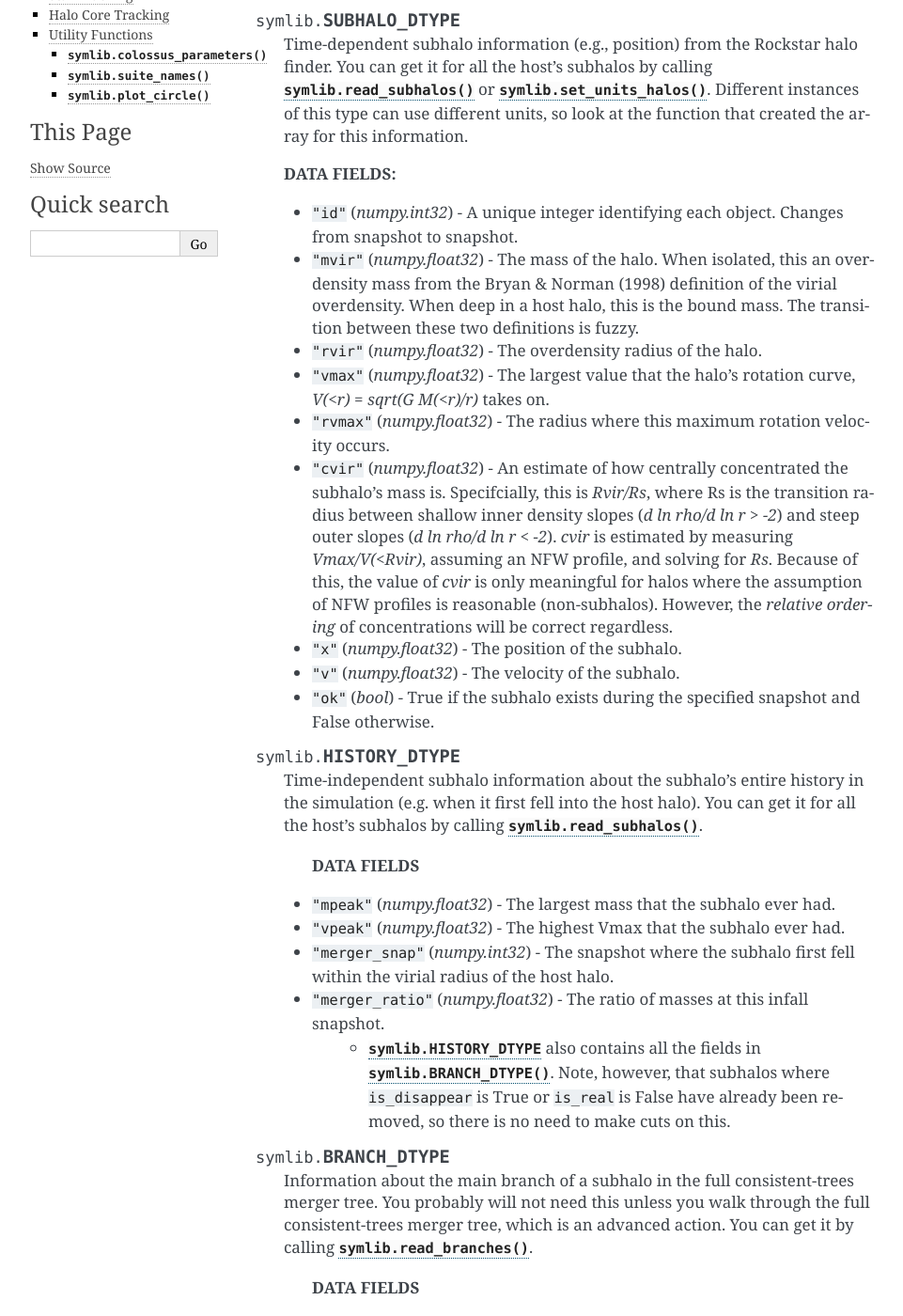
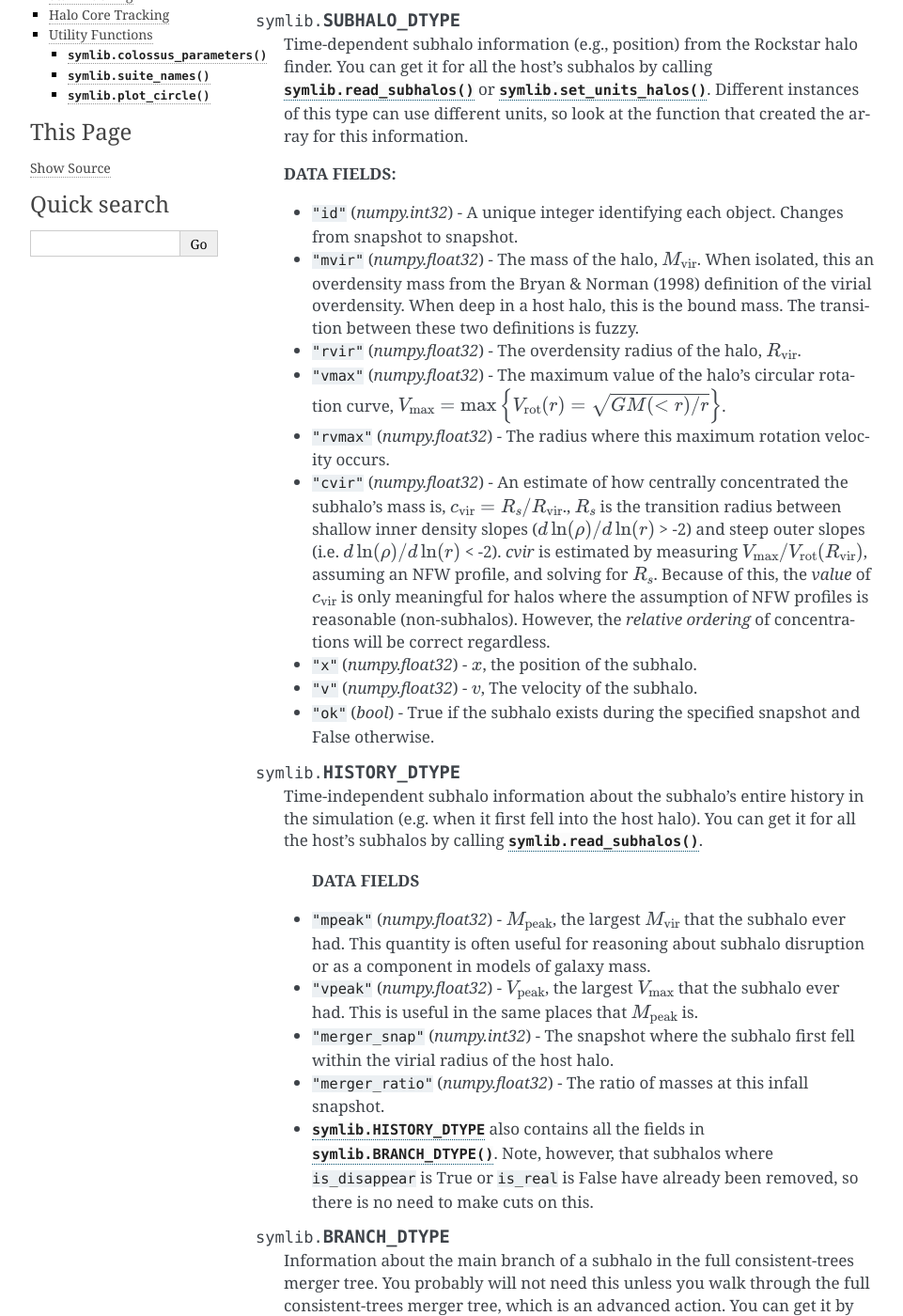
Before and after one commit to phil-mansfield/symphony, a Sphinx documentation site: the page built from docs/source/symlib_documentation.rst, in a window 1280 px wide and 1400 px high, scrolled down 478 px. Shown: the whole window at 94% size, without its empty margins (148-1109 px from the left). Built offline with Sphinx 7.4.7, drawn with Linux system fonts in a browser that asks for light colours; some of the changed text lies outside the part shown.

Commit message:
Updated math mode stuff.

```diff
--- a/docs/source/symlib_documentation.rst
+++ b/docs/source/symlib_documentation.rst
@@ -19,13 +19,13 @@ Datatypes
     **DATA FIELDS:**
 
     * ``"id"`` (*numpy.int32*) - A unique integer identifying each object. Changes from snapshot to snapshot.
-    * ``"mvir"``  (*numpy.float32*) - The mass of the halo. When isolated, this an overdensity mass from the Bryan & Norman (1998) definition of the virial overdensity. When deep in a host halo, this is the bound mass. The transition between these two definitions is fuzzy.
-    * ``"rvir"`` (*numpy.float32*) - The overdensity radius of the halo.
-    * ``"vmax"`` (*numpy.float32*) - The largest value that the halo's rotation curve, *V(<r) = sqrt(G M(<r)/r)* takes on.
+    * ``"mvir"``  (*numpy.float32*) - The mass of the halo, :math:`M_{\rm vir}`. When isolated, this an overdensity mass from the Bryan & Norman (1998) definition of the virial overdensity. When deep in a host halo, this is the bound mass. The transition between these two definitions is fuzzy.
+    * ``"rvir"`` (*numpy.float32*) - The overdensity radius of the halo, :math:`R_{\rm vir}`.
+    * ``"vmax"`` (*numpy.float32*) - The maximum value of the halo's circular rotation curve, :math:`V_{\rm max} = {\rm max}\left\{V_{\rm rot}(r) = \sqrt{G M(<r)/r}\right\}`.
     * ``"rvmax"`` (*numpy.float32*) - The radius where this maximum rotation velocity occurs.
-    * ``"cvir"`` (*numpy.float32*) - An estimate of how centrally concentrated the subhalo's mass is. Specifcially, this is *Rvir/Rs*, where Rs is the transition radius between shallow inner density slopes (*d ln rho/d ln r > -2*) and steep outer slopes (*d ln rho/d ln r < -2*). *cvir* is estimated  by measuring *Vmax/V(<Rvir)*, assuming an NFW profile, and solving for *Rs*. Because of this, the value of *cvir* is only meaningful for halos where the assumption of NFW profiles is reasonable (non-subhalos). However, the *relative ordering* of concentrations will be correct regardless.
-    * ``"x"`` (*numpy.float32*) - The position of the subhalo.
-    * ``"v"`` (*numpy.float32*) - The velocity of the subhalo.
+    * ``"cvir"`` (*numpy.float32*) - An estimate of how centrally concentrated the subhalo's mass is, :math:`c_{\rm vir}=R_s/R_{\rm vir}`., :math:`R_s` is the transition radius between shallow inner density slopes (:math:`d \ln(\rho)/d \ln(r)` > -2) and steep outer slopes (i.e. :math:`d \ln(\rho)/d \ln(r)` < -2). *cvir* is estimated  by measuring :math:`V_{\rm max}/V_{\rm rot}(R_{\rm vir})`, assuming an NFW profile, and solving for :math:`R_s`. Because of this, the *value* of :math:`c_{\rm vir}` is only meaningful for halos where the assumption of NFW profiles is reasonable (non-subhalos). However, the *relative ordering* of concentrations will be correct regardless.
+    * ``"x"`` (*numpy.float32*) - :math:`x`, the position of the subhalo.
+    * ``"v"`` (*numpy.float32*) - :math:`v`, The velocity of the subhalo.
     * ``"ok"`` (*bool*) - True if the subhalo exists during the specified snapshot and False otherwise.
 
 .. data:: symlib.HISTORY_DTYPE
@@ -34,11 +34,11 @@ Datatypes
 
 	**DATA FIELDS**
 
-    * ``"mpeak"`` (*numpy.float32*) - The largest mass that the subhalo ever had.
-    * ``"vpeak"`` (*numpy.float32*) - The highest Vmax that the subhalo ever had.
+    * ``"mpeak"`` (*numpy.float32*) - :math:`M_{\rm peak}`, the largest :math:`M_{\rm vir}` that the subhalo ever had. This quantity is often useful for reasoning about subhalo disruption or as a component in models of galaxy mass.
+    * ``"vpeak"`` (*numpy.float32*) - :math:`V_{\rm peak}`, the largest :math:`V_{\rm max}` that the subhalo ever had. This is useful in the same places that :math:`M_{\rm peak}` is.
     * ``"merger_snap"`` (*numpy.int32*) - The snapshot where the subhalo first fell within the virial radius of the host halo.
     * ``"merger_ratio"`` (*numpy.float32*) - The ratio of masses at this infall snapshot.
-	* :data:`symlib.HISTORY_DTYPE` also contains all the fields in :func:`symlib.BRANCH_DTYPE`. Note, however, that subhalos where ``is_disappear`` is True or ``is_real`` is False have already been removed, so there is no need to make cuts on this.
+    * :data:`symlib.HISTORY_DTYPE` also contains all the fields in :func:`symlib.BRANCH_DTYPE`. Note, however, that subhalos where ``is_disappear`` is True or ``is_real`` is False have already been removed, so there is no need to make cuts on this.
 
 .. data:: symlib.BRANCH_DTYPE
 
@@ -46,13 +46,13 @@ Datatypes
 
 	**DATA FIELDS**
 
-    * ``"start"`` (*numpy.int32*)
-    * ``"end"`` (*numpy.int32*)
-    * ``"is_real"`` (*bool*)
-    * ``"is_disappear"`` (*bool*)
-    * ``"is_main_sub"`` (*bool*)
-    * ``"preprocess"`` (*numpy.in32*)
-    * ``"fist_infall_snap"`` (*numpy.int32*)
+    * ``"start"`` (*numpy.int32*) - The index of the last halo along this main branch. It is labeled "start" because the tree is ordered from later times to earlier times. See the documentation on :func:`read_tree` for more details on tree structure.
+    * ``"end"`` (*numpy.int32*) - The index after the first halo in the branch. This means that the full main branch can be accessed by using index slicing: ``branch = tree[start: end]``.
+    * ``"is_real"`` (*bool*) - False if the first tracked halo of this branch is a subhalo and True otherwise. Branches where this is False are virtually always tree-linking errors.
+    * ``"is_disappear"`` (*bool*) True if the last tracked halo of this branch disrupts without merging with any other halos and True otherwise. Branches where this is True are virtually always barely-resolved object fluctuating in-and-out of existence near the resolution barrier.
+    * ``"is_main_sub"`` (*bool*) - True if any halo in the branch was every a subhalo of the main host.
+    * ``"preprocess"`` (*numpy.in32*) - A non-negative integer if the branch was ever the subhalo of a larger halo prior to becoming a subhalo of the host and -1 otherwise. If the first case is true, this variable is the index of the largest branch that this branch was a subhalo of. There's some non-trivial bookkeeping required to deal with tree errors caused by major mergers, which will be described in a future paper. For now, suffice to say that it is a generalized version of Section 2.3.1 of Mansfiled & Kravtsov (2020).
+    * ``"fist_infall_snap"`` (*numpy.int32*) - If ``"preprocess"`` is non-negative, the snapshot when this branch first fell into a halo of the branch pointed to by ``"preprocess"``.
 
 
 General Functions
@@ -77,7 +77,7 @@ General Functions
 
 .. function:: symlib.scale_factors(sim_dir)
 
-    Returns an array of the scale factors, *a(z)*, of each of snapshot. Sorted from earliest to latest.
+    Returns an array of the scale factors, :math:`a(z)`, of each of snapshot. Sorted from earliest to latest.
 
     The scale factor arrays of two simulations in different suites may be very different from one another. The scale factor arrays of two simulations in the same suite may be slightly different from one another, depending on whether simulations needed to be restarted midway through.
 
@@ -87,19 +87,19 @@ General Functions
 
     Returns a dictionary containing parameters of the simulation suite. These parameters are returned as a dictionary which maps the string names of variables to their values.
 
-    * ``"eps"`` - The effective radius of dark matter particles in comoving kpc/h (i.e. the "Plummer-equivalent force softening scale").
-    * ``"mp"`` - The mass of dark matter particles in Msun/h.
-    * ``"n_snap"`` - The number of snapshots in the simulation.
-    * ``"h100"`` - H0 / (100 km/s/Mpc).
+    * ``"eps"`` - :math:`\epsilon`, the effective radius of dark matter particles in comoving :math:`h^{-1}{\rm kpc}` (i.e. the "Plummer-equivalent force softening scale").
+    * ``"mp"`` - :math:`m_p`, the mass of dark matter particles in :math:`h^{-1}M_\odot`.
+    * ``"n_snap"`` - :math:`N_{\rm snap}`, the number of snapshots in the simulation.
+    * ``"h100"`` - :math:`h_{100} = H_0 / (100\ {\rm km/s/Mpc})`, the scaled Hubble parameter.
 
-    It also contains `colossus <https://bdiemer.bitbucket.io/colossus/cosmology_cosmology.html>`_-compatible cosmology parameters
+    It also contains `colossus <https://bdiemer.bitbucket.io/colossus/cosmology_cosmology.html>`_-compatible cosmology parameters. These are not the same between all suites.
 
     * ``"flat"`` - True if the universe is flat and False otherwise.
-    * ``"H0"`` - Hubble constant in units of km/s/Mpc.
-    * ``"Om0"`` - Total matter density relative to the citical density at z=0.
-    * ``"Ob0"`` - Baryon density relative to the critical density at z=0.
-    * ``"sigma8"`` - Amplitude of the power spectrum at 8 Mpc/h.
-    * ``"ns"`` - Spectral tilt of the power spectrum.
+    * ``"H0"`` - :math:`H_0`, the Hubble constant in units of km/s/Mpc.
+    * ``"Om0"`` - :math:`\Omega_{m,0}`, the total matter density relative to the citical density at :math:`z=0`.
+    * ``"Ob0"`` - :math:`\Omega_{m,0}` baryon density relative to the critical density at :math:`z=0`.
+    * ``"sigma8"`` - :math:`\sigma_8` the amplitude of the power spectrum at :math:`8\ h^{-1}{\rm Mpc}`.
+    * ``"ns"`` - :math:`n_s`, the spectral tilt of the power spectrum.
 
     :param sim_dir: The directory of the target host halo. You may also just pass it the name of the simulation suite (e.g. ``"SymphonyMilkyWay"``)
     :rtype: dict
@@ -117,15 +117,15 @@ Halo Functions
 
     Reads the subhalo data for a single host halo. Two arrays are returned.
 
-    The first return value is a 2D :data:`symlib.SUBHALO_DTYPE` array representing the time-dependent behavior of each subhalo (e.g. postions). The array first indexes over subhaloes in order of their peak *M_vir* value and then indexes over snapshots from first to last. The host halo is at the first index. The second argument is a 1D :data:`symlib.SUBHALO_DTYPE` array which represents time-independent information about each subhalo (e.g. merger time). It has the same ordering as the first index of the :data:`symlib.SUBHALO_DTYPE` array.
+    The first return value is a 2D :data:`symlib.SUBHALO_DTYPE` array representing the time-dependent behavior of each subhalo (e.g. postions). The array first indexes over subhaloes in order of their peak :math:`M_{\rm vir}` value and then indexes over snapshots from first to last. The host halo is at the first index. The second argument is a 1D :data:`symlib.SUBHALO_DTYPE` array which represents time-independent information about each subhalo (e.g. merger time). It has the same ordering as the first index of the :data:`symlib.SUBHALO_DTYPE` array.
 
-    Subhalos are determined by the Rockstar halo finder and consistent-trees merger tree code. All objects which have ever been within *R_vir* of the host halo are included, meaning that disrupted, merged, and "splashback" subhalos are included.
+    Subhalos are determined by the Rockstar halo finder and consistent-trees merger tree code. All objects which have ever been within :math:`R_{\rm vir,host}` of the host halo are included, meaning that disrupted, merged, and "splashback" subhalos are included.
 
-    The output arrays use Rockstar's unit conventions by default: all masses, positions, and distances have *h_100*-scalings: masses have units of Msun/h, positions comoving Mpc/h, and radii comoving kpc/h. Positions are centered on the zero-point of the box. Almost all users will want to call ``symlib.set_units_halos`` on the returned :data:`symlib.SUBHALO_DTYPE` array to convert to more convenient conventions.
+    The output arrays use Rockstar's unit conventions by default: all masses, positions, and distances have :math:`h_{100}`-scalings: masses have units of :math:`h^{-1}M_\odot`, positions comoving :math:`h^{-1}{\rm Mpc}`, and radii comoving :math:`h^{-1}{\rm kpc}`. Positions are centered on the zero-point of the box. Almost all users will want to call ``symlib.set_units_halos`` on the returned :data:`symlib.SUBHALO_DTYPE` array to convert to more convenient conventions.
 
     :param dict params: Simulation parameters, as returned by :func:`symlib.simulation_parameters`
     :param str sim_dir: The directory of the target host halo.
-    :rtype: (``h``, ``hist``): ``h`` is a ``symlib.SUBHALO_DTYPE`` ``np.array`` with shape (*N_subhalos*, *N_snaps*), ``hist`` is is a ``symlib.HISTORY_DTYPE`` ``np.array`` with length *N_subhalos*.
+    :rtype: (``h``, ``hist``): ``h`` is a ``symlib.SUBHALO_DTYPE`` ``np.array`` with shape (:math:`N_{\rm subhalos}`, :math:`N_{\rm snaps}`), ``hist`` is is a ``symlib.HISTORY_DTYPE`` ``np.array`` with length :math:`N_{\rm subhalos}`.
 
 .. function:: symlib.read_tree(sim_dir)
 
```
